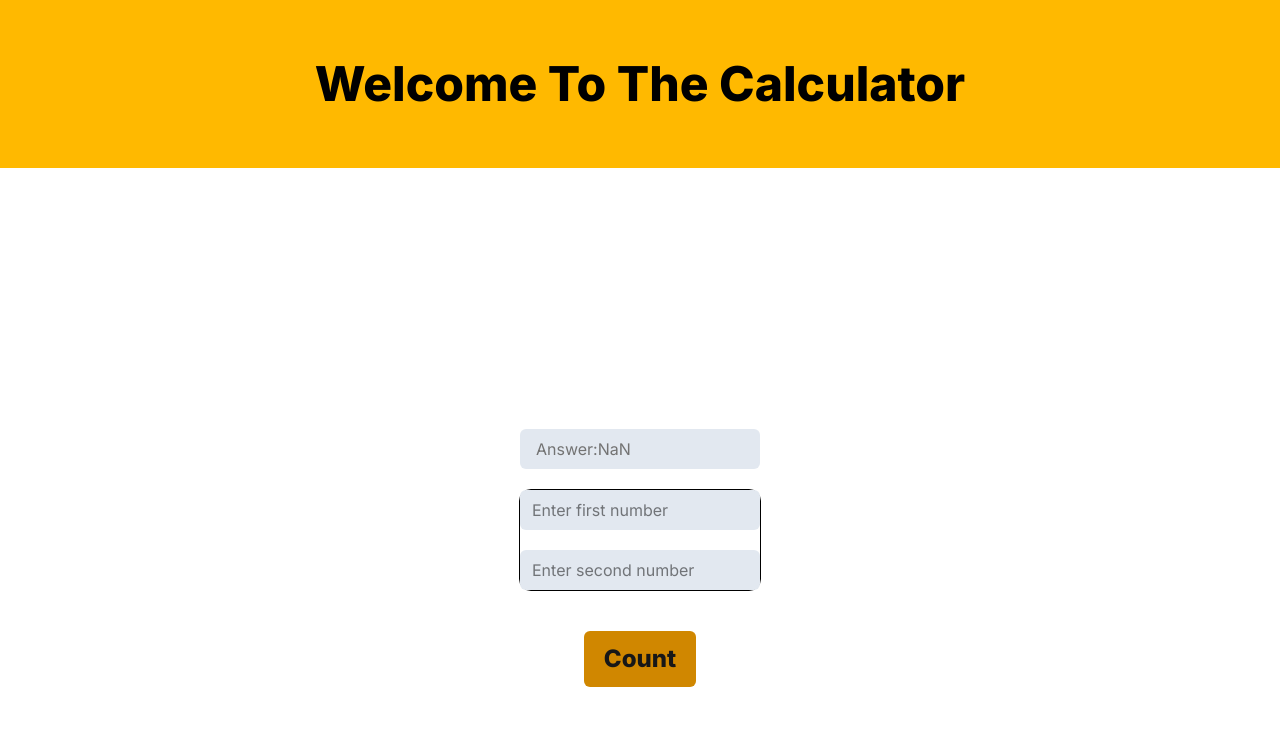
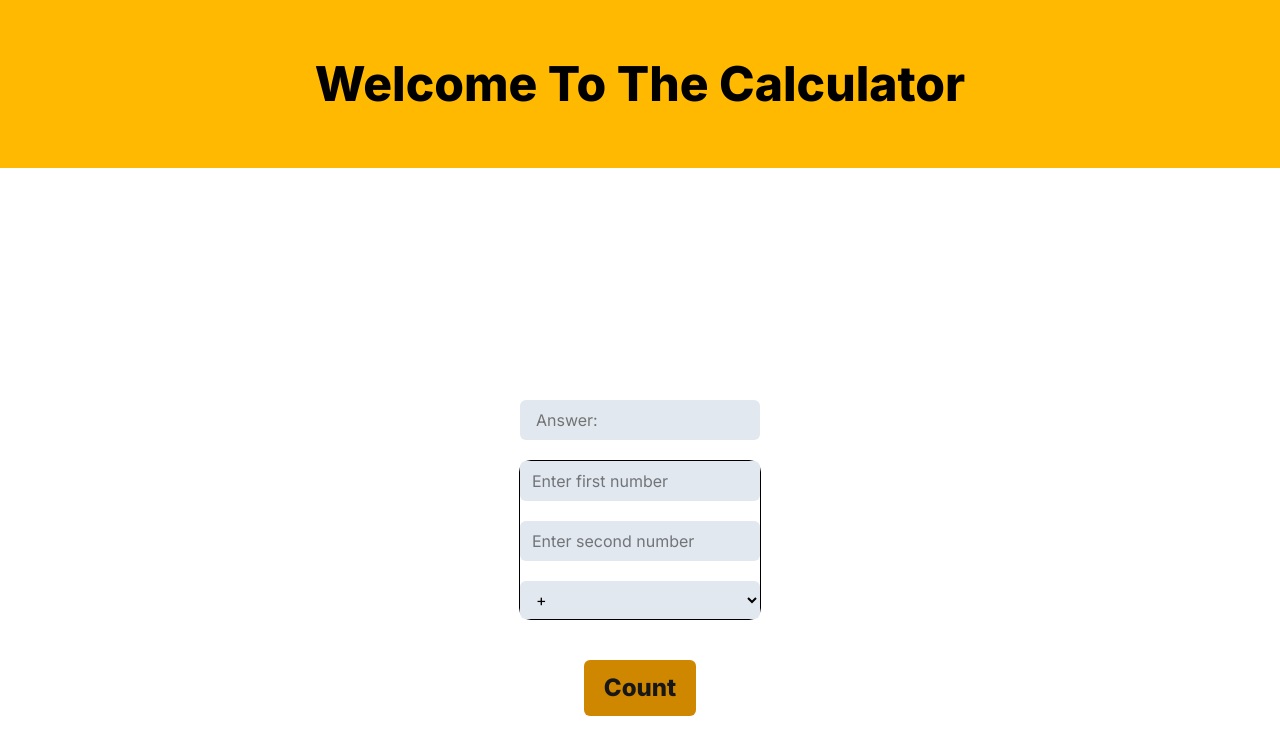
Before and after one commit to TheComing06/calc-app, a Next.js app: page / in a window 1280 px wide. Shown: the top 754 px of the page. Built offline with nearby package versions, Linux system fonts and the light colour scheme.

Commit message:
add selector

```diff
--- a/src/app/page.tsx
+++ b/src/app/page.tsx
@@ -7,9 +7,24 @@ export default function HomePage() {
 
   const [inputOne, setInputOne] = useState('');
   const [inputTwo, setInputTwo] = useState('');
+  const [selectType, setSelectType] = useState('initial-value');
 
-  function Count(a:number, b:number) {
-    return a+b;
+  function Count(a:number, b:number, type:string) {
+    if (type == "+") {
+      return a+b;
+    }
+    else if (type == "-") {
+      return a-b;
+    }
+    else if (type == "*") {
+      return a*b;
+    }
+    else if (type == "/") {
+      return a/b;
+    }
+    else {
+      return null;
+    }
   }
 
   return (
@@ -21,11 +36,17 @@ export default function HomePage() {
       </header>
       <main className="flex flex-col items-center justify-center min-h-200">
 
-        <output className="bg-slate-200 w-60 px-4 py-2 flex flex-col text-neutral-500 rounded-md m-5">Answer:{Count(parseInt(inputOne), parseInt(inputTwo))}</output>
+        <output className="bg-slate-200 w-60 px-4 py-2 flex flex-col text-neutral-500 rounded-md m-5">Answer:{Count(parseInt(inputOne), parseInt(inputTwo), selectType)}</output>
 
         <div className="text-black flex flex-col justify-between gap-5 rounded-xl border">
           <input name="input1" value={inputOne} onChange={(event) => setInputOne(event.target.value)} placeholder="Enter first number" className="rounded-md px-3 py-2 w-60 bg-slate-200" type="number" />
           <input name="input2" value={inputTwo} onChange={(event) => setInputTwo(event.target.value)} placeholder="Enter second number" type="number" className="rounded-md px-3 py-2 bg-slate-200 w-60"  />
+          <select className="bg-slate-200 rounded-md px-3 py-2" name="select1" value={selectType} onChange={(e) => setSelectType(e.target.value)}>
+            <option value="optAdd">+</option>
+            <option value="optSub">-</option>
+            <option value="optMul">*</option>
+            <option value="optDiv">/</option>
+          </select>
         </div>
 
         <button className="m-10 rounded-md py-3 px-5 hover:shadow-amber-400 hover:shadow-xl hover:bg-yellow-400
```
